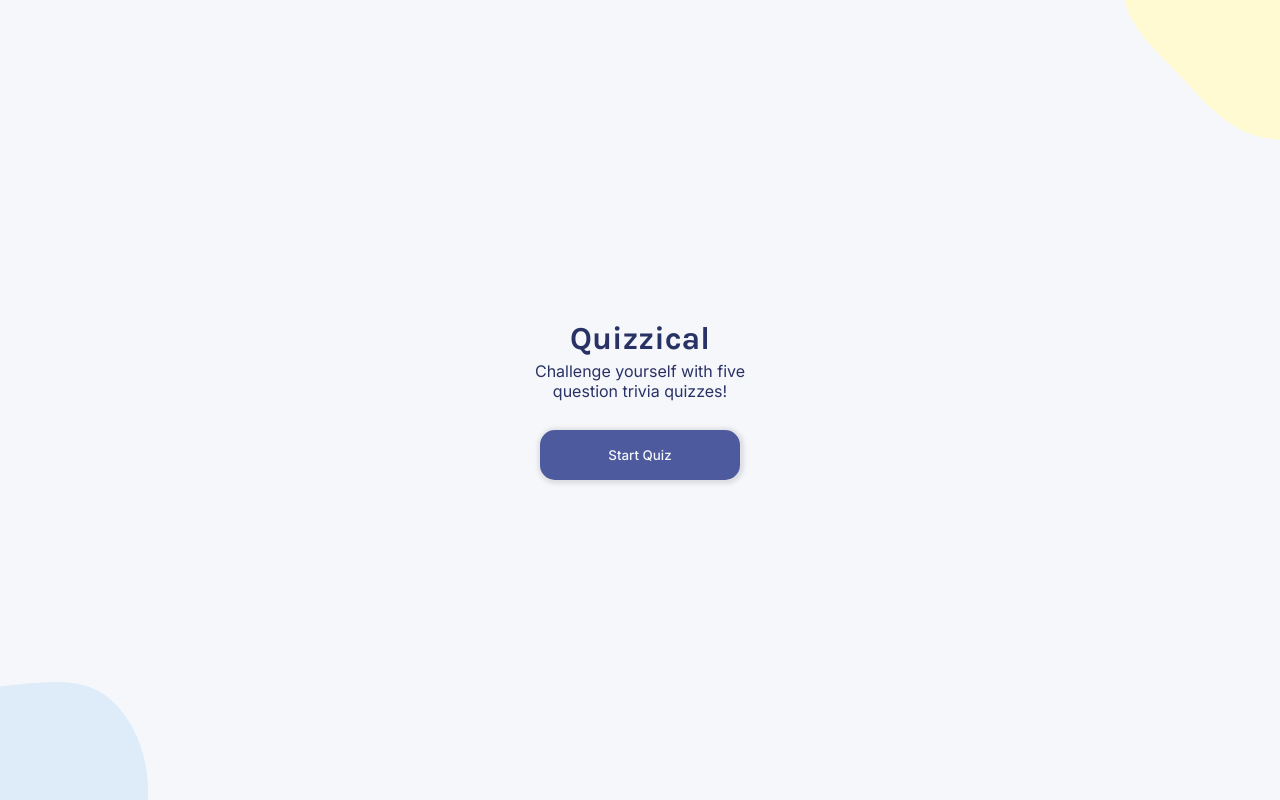
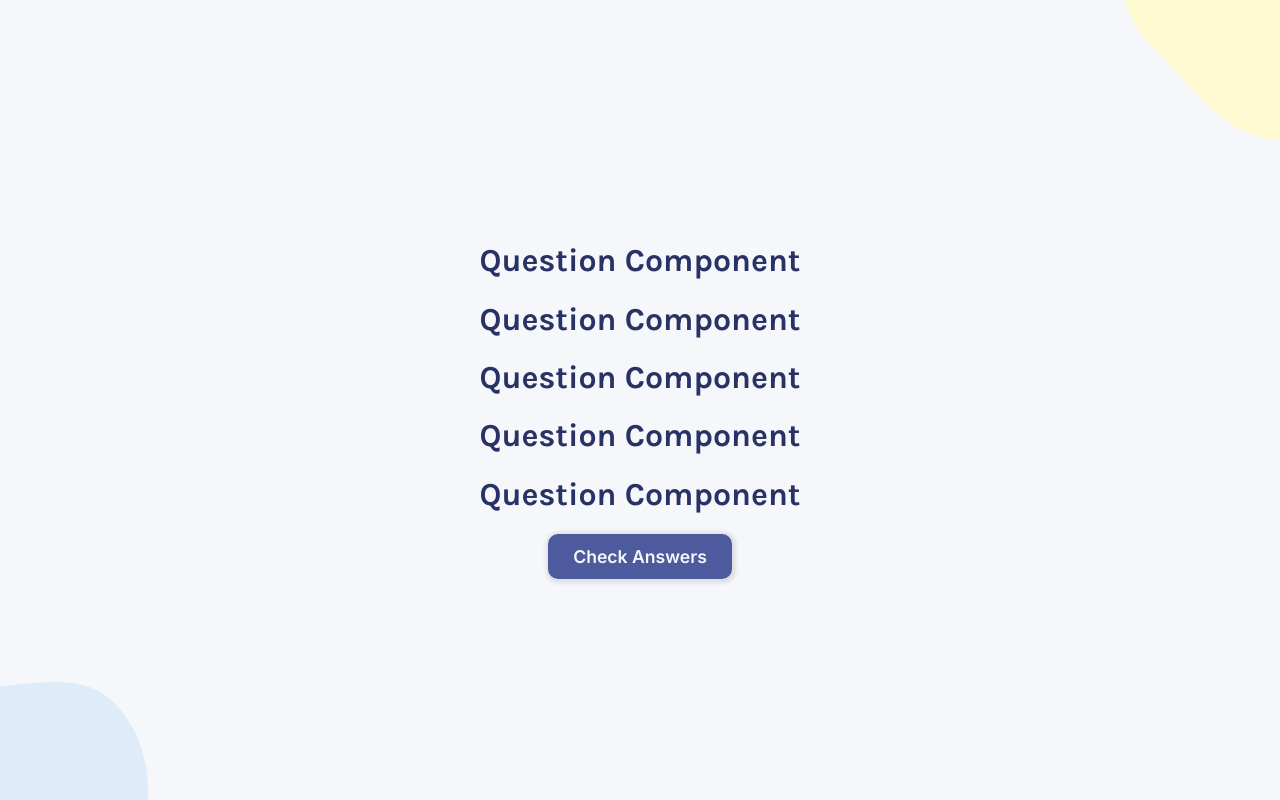
Before and after one commit to knudsenj/quizzical, a React (Create React App) app: page / in a window 1280 px wide. Built offline with nearby package versions, Linux system fonts and the light colour scheme.

Commit message:
Add quiz component with questions.

```diff
--- a/package.json
+++ b/package.json
@@ -6,6 +6,7 @@
     "@testing-library/jest-dom": "^5.16.1",
     "@testing-library/react": "^11.2.7",
     "@testing-library/user-event": "^12.8.3",
+    "nanoid": "^3.1.30",
     "react": "^17.0.2",
     "react-dom": "^17.0.2",
     "react-scripts": "4.0.3",
--- a/src/App.js
+++ b/src/App.js
@@ -2,7 +2,7 @@ import { useState } from "react"
 import Quiz from "./components/Quiz";
 
 function App() {
-  const [hasStarted, setHasStarted] = useState(false);
+  const [hasStarted, setHasStarted] = useState(true);
 
   function startQuiz() {
     setHasStarted(true);
--- /dev/null
+++ b/src/assets/mockData.js
@@ -0,0 +1,67 @@
+const data = {
+  "response_code": 0,
+  "results": [
+    {
+      "category": "Entertainment: Music",
+      "type": "multiple",
+      "difficulty": "medium",
+      "question": "Who had a 1973 hit with the song &#039;Hocus Pocus&#039;?",
+      "correct_answer": "Focus",
+      "incorrect_answers": [
+        "Pilot",
+        "Rush",
+        "AC/DC"
+      ]
+    },
+    {
+      "category": "Mythology",
+      "type": "multiple",
+      "difficulty": "medium",
+      "question": "This Greek mythological figure is the god/goddess of battle strategy (among other things).",
+      "correct_answer": "Athena",
+      "incorrect_answers": [
+        "Ares",
+        "Artemis",
+        "Apollo"
+      ]
+    },
+    {
+      "category": "History",
+      "type": "multiple",
+      "difficulty": "medium",
+      "question": "The creator of the Enigma Cypher and Machine was of what nationality?",
+      "correct_answer": "German",
+      "incorrect_answers": [
+        "American",
+        "British",
+        "Polish"
+      ]
+    },
+    {
+      "category": "Entertainment: Film",
+      "type": "multiple",
+      "difficulty": "medium",
+      "question": "Which musical artist had a prominent role in the 2017 film &quot;Kingsman: The Golden Circle&quot;?",
+      "correct_answer": "Elton John",
+      "incorrect_answers": [
+        "Lady Gaga",
+        "Rihanna",
+        "Justin Bieber"
+      ]
+    },
+    {
+      "category": "Entertainment: Video Games",
+      "type": "multiple",
+      "difficulty": "easy",
+      "question": "When was &quot;Luigi&#039;s Mansion 3&quot; released?",
+      "correct_answer": "October 31st, 2019",
+      "incorrect_answers": [
+        "January 13th, 2019",
+        "September 6th, 2018",
+        "October 1st, 2019"
+      ]
+    }
+  ]
+}
+
+export default data;
--- /dev/null
+++ b/src/components/Question.js
@@ -0,0 +1,8 @@
+function Question(props) {
+
+  return (
+    <h1>Question Component</h1>
+  );
+}
+
+export default Question;
--- a/src/components/Quiz.js
+++ b/src/components/Quiz.js
@@ -1,8 +1,42 @@
+import { useState, useEffect } from "react"
+import { nanoid } from "nanoid"
+import mockData from "../assets/mockData"
+import Question from "./Question";
+
 function Quiz() {
   // state: hasFinished, questions + answers, responses
+  const [questions, setQuestions] = useState([])
+
+  useEffect(() => {
+    setQuestions(mockData.results.map((item) => {
+      const index = Math.random() * item.incorrect_answers.length;
+      const answers = item.incorrect_answers.slice().sort(() => Math.random() - 0.5);
+      answers.splice(index, 0, item.answer)
+      return {
+        id: nanoid(),
+        question: item.question,
+        correctIndex: index,
+        answers: answers,
+      }
+    }))
+  }, []);
 
   return (
-    <h1>Quiz Component</h1>
+    <div className="quiz">
+      { questions.map(item => (
+        <Question
+          key={item.id}
+          question={item.question}
+          answers={item.answers}
+        />
+      ))}
+
+      <div className="quiz--actions">
+        <button className="quiz--button">
+          Check Answers
+        </button>
+      </div>
+    </div>
   );
 }
 
--- a/src/index.css
+++ b/src/index.css
@@ -36,6 +36,7 @@ button:active {
 }
 
 /* #region start screen */
+
 .start {
   max-width: 250px;
   text-align: center;
@@ -63,3 +64,26 @@ button:active {
 }
 
 /* #endregion start screen */
+
+/* #region quiz */
+
+.quiz {
+  max-width: 400px;
+}
+
+.quiz--actions {
+  display: flex;
+  justify-content: center;
+}
+
+.quiz--button {
+  background: #4D5B9E;
+  color: #F5F7FB;
+  border-radius: 10px;
+  padding: 12px 25px;
+  border: none;
+  font-size: 1.1rem;
+  font-weight: 600;
+}
+
+/* #endregion quiz */
```
